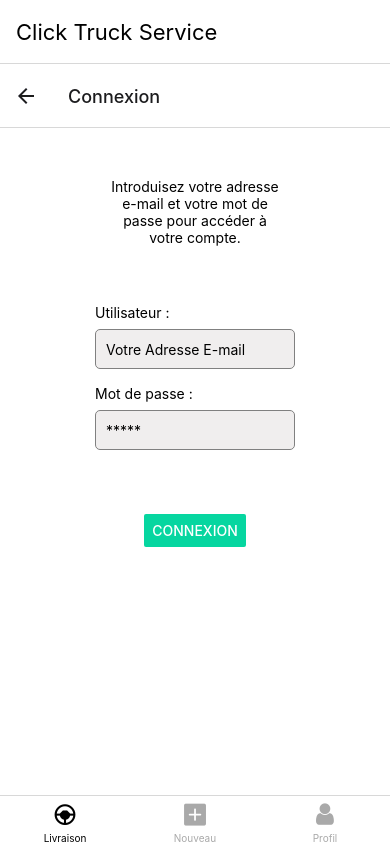
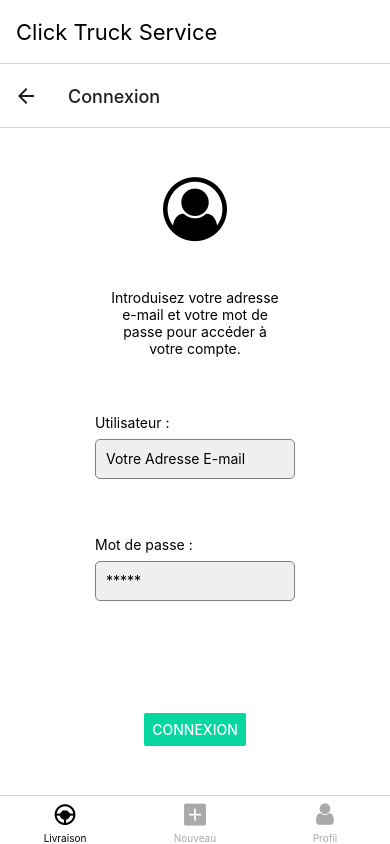
Before and after one commit to JoK3R59/CtsAppClient, a React Native app: screen /Connexion in a window 390 px wide. Built offline with nearby package versions, Linux system fonts and the light colour scheme.

Commit message:
Update
Mise a jour de quelques réglages  sur la page DataRegister, les deux Delivery, LoginScreen pour le bouton Google et RegistrationScreen.

```diff
--- a/src/_shared/_subLogin.js
+++ b/src/_shared/_subLogin.js
@@ -1,17 +1,20 @@
 import React from 'react';
-import { View, Text, StyleSheet, Button } from 'react-native';
+import { View, Text, StyleSheet, Button, Dimensions } from 'react-native';
 
 import { FontAwesome5 } from '@expo/vector-icons';
 
 // Gestion du statut Login dans HomeScreen
 // true = utilisateur enregistré || false = utilisateur non enregistré
-const loginStatut = false
+const loginStatut = false;
+
+const { width } = Dimensions.get('window');
 
 const _subLogin = ({ navigation }) => {
 
     if (!loginStatut) {
 
         return (
+
             <View style = { styles.container }>
 
                 <Button
@@ -32,6 +35,7 @@ const _subLogin = ({ navigation }) => {
             </View>
         )
     } else {
+
         return (
 
             <View style = { styles.container }>
@@ -49,13 +53,15 @@ const _subLogin = ({ navigation }) => {
 const styles = StyleSheet.create ({
     container: {
         flex: 1,
-        justifyContent: 'center',
+        // justifyContent: 'center',
         flexDirection: 'row',
+        justifyContent: 'space-around',
         alignItems: 'center',
-        maxHeight: 100,
+        maxHeight: 80,
         width: '100%',
         borderWidth: 0.5,
-        backgroundColor: 'white'
+        backgroundColor: 'white',
+        width: width
     },
     font: {
         fontSize: 24,
--- a/src/component/DeliveryProgress.js
+++ b/src/component/DeliveryProgress.js
@@ -2,7 +2,9 @@ import React from 'react';
 import { StyleSheet, Text, View } from 'react-native';
 
 const DeliveryProgress = () => {
+
     return (
+
         <View style = {[ styles.box, { flexDirection : "row" }]}>
 
             <View style = { styles.content }>
--- a/src/component/DeliveryRequest.js
+++ b/src/component/DeliveryRequest.js
@@ -2,7 +2,9 @@ import React from 'react';
 import { StyleSheet, Text, View } from 'react-native';
 
 const DeliveryRequest = () => {
+
     return (
+
         <View style = {[ styles.box, { flexDirection : "row" }]}>
 
             <View style = { styles.content }>
--- a/src/component/LoginScreen.js
+++ b/src/component/LoginScreen.js
@@ -1,5 +1,6 @@
 import React, { useState } from 'react';
 import { StyleSheet, Text, View, TextInput, Button } from 'react-native';
+import { FontAwesome } from '@expo/vector-icons';
 
 const textLogin = 'Introduisez votre adresse e-mail et votre mot de passe pour accéder à votre compte.';
 
@@ -23,13 +24,17 @@ const LoginScreen = (nextSTepRegister) => {
 
         <View style = { styles.container }>
 
+            <FontAwesome name="user-circle-o" size={64} color="black" />
+
             <Text style = { styles.textStyle }>
                 { !nextSTepRegister ? textNextStepRegister : textLogin }
             </Text>
 
-            <View style = { styles.viewContent }>
+            <View>
 
-                <Text>Utilisateur :</Text>
+                <Text style = { styles.viewContent }>
+                    Utilisateur :
+                </Text>
 
                 <TextInput style = { styles.backgroundStyle }
                  placeholder = "Votre Adresse E-mail"
@@ -38,9 +43,11 @@ const LoginScreen = (nextSTepRegister) => {
                 />
             </View>
 
-            <View style = {[ styles.viewContent, { marginBottom: 64 }]}>
+            <View style = {{ marginBottom: 64 }}>
 
-                <Text>Mot de passe :</Text>
+                <Text style = { styles.viewContent }>
+                    Mot de passe :
+                </Text>
 
                 <TextInput style = { styles.backgroundStyle }
                  placeholder = "*****"
@@ -54,8 +61,6 @@ const LoginScreen = (nextSTepRegister) => {
              title= 'Connexion'
              color= "#06d6a0"
             />
-
-
         </View>
     )
 };
@@ -65,13 +70,12 @@ const styles = StyleSheet.create({
         flex: 1,
         flexDirection: 'column',
         alignItems: 'center',
-        // justifyContent: 'center',
+        justifyContent: 'space-evenly',
         backgroundColor: '#fff'
     },
     textStyle: {
         textAlign: 'center',
-        marginHorizontal: 110,
-        marginVertical: 50
+        marginHorizontal: 110
     },
     viewContent: {
         marginVertical: 8
@@ -83,8 +87,7 @@ const styles = StyleSheet.create({
         width: 200,
         borderWidth: 1,
         borderRadius: 5,
-        borderColor: 'gray',
-        marginTop: 8
+        borderColor: 'gray'
     }
 });
 
--- a/src/component/RegistrationScreen.js
+++ b/src/component/RegistrationScreen.js
@@ -85,7 +85,7 @@ const RegistrationScreen = ({ navigation }) => {
              color= "#841584"
             />
 
-            <_LoginBtn onPress = { handleLogin }/>
+            { !stepRegister ? <_LoginBtn onPress = { handleLogin }/> : null }
         </View>
     )
 };
--- a/src/component/_registration/_DataRegister.js
+++ b/src/component/_registration/_DataRegister.js
@@ -1,5 +1,7 @@
 import React, { useState } from 'react'
-import { StyleSheet, Text, View, TextInput } from 'react-native';
+import { StyleSheet, Text, View, TextInput, Dimensions } from 'react-native';
+
+const { width } = Dimensions.get('window');
 
 const _DataRegister = () => {
 
@@ -25,9 +27,10 @@ const _DataRegister = () => {
     };
 
     return (
+
         <View style = {{ alignItems: 'center', justifyContent: 'center' }}>
 
-            <View>
+            <View style = { styles.topContent }>
 
                 <View style = { styles.viewContent }>
 
@@ -63,13 +66,13 @@ const _DataRegister = () => {
                 </View>
             </View>
 
-            <View>
+            <View  style = { styles.bottomContent }>
 
                 <View style = { styles.viewContent }>
 
                     <Text>Adresse :</Text>
 
-                    <TextInput style = { styles.backgroundStyle }
+                    <TextInput style = {[ styles.backgroundStyle, { width: width - 175 }]}
                      placeholder = "Votre adresse"
                      value = { lastName }
                      onChangeText = { onChangeLastName }
@@ -107,7 +110,7 @@ const styles = StyleSheet.create({
         backgroundColor: '#f0eeee',
         padding: 10,
         height: 40,
-        width: 200,
+        width: 125,
         borderWidth: 1,
         borderRadius: 5,
         borderColor: 'gray',
@@ -115,6 +118,20 @@ const styles = StyleSheet.create({
     },
     viewContent: {
         marginVertical: 8
+    },
+    topContent: {
+        flexDirection: "row",
+        flexWrap: "wrap",
+        justifyContent: 'space-between',
+        paddingHorizontal: 50,
+        width: width - 75
+    },
+    bottomContent: {
+        flexDirection: "row",
+        flexWrap: "wrap",
+        justifyContent: 'space-between',
+        paddingHorizontal: 50,
+        width: width - 75
     }
 });
 
```
Lines whose indentation alone changed are shown as unchanged.
